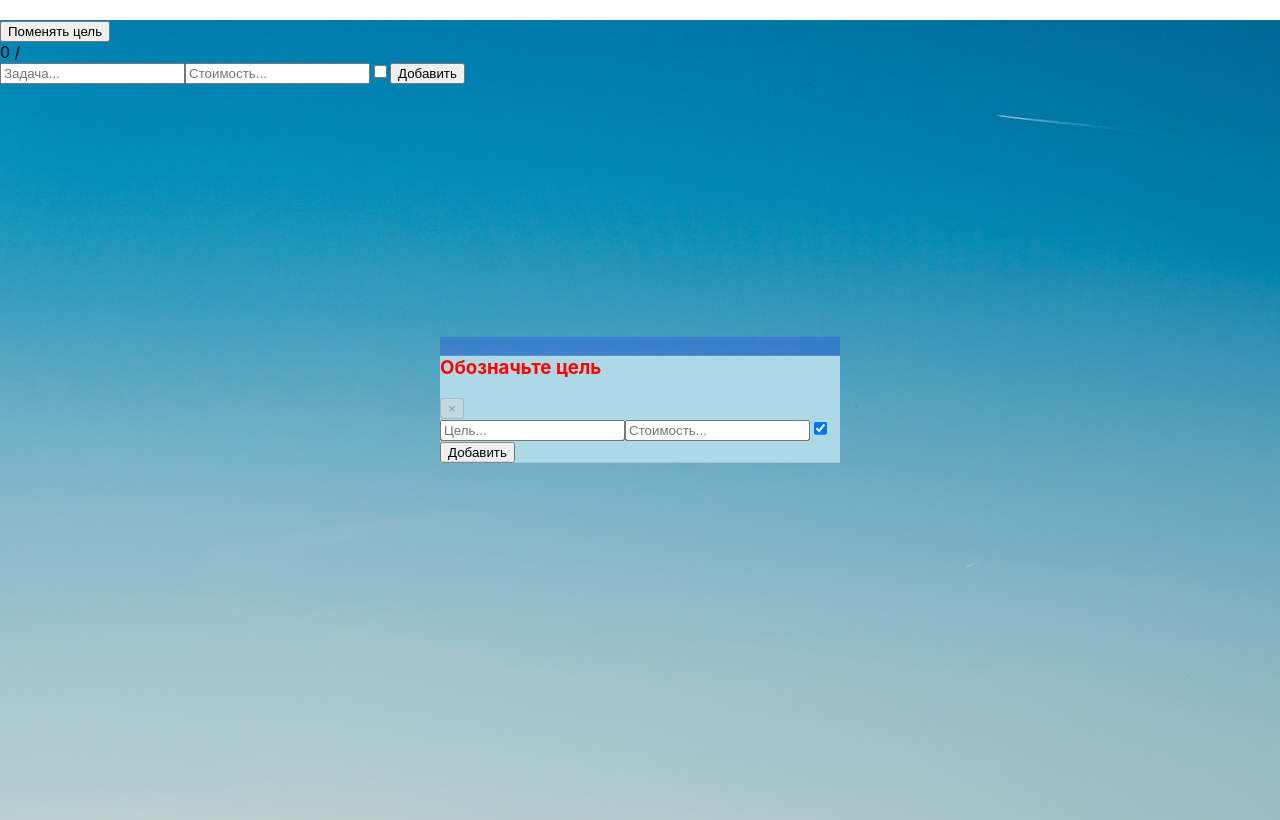
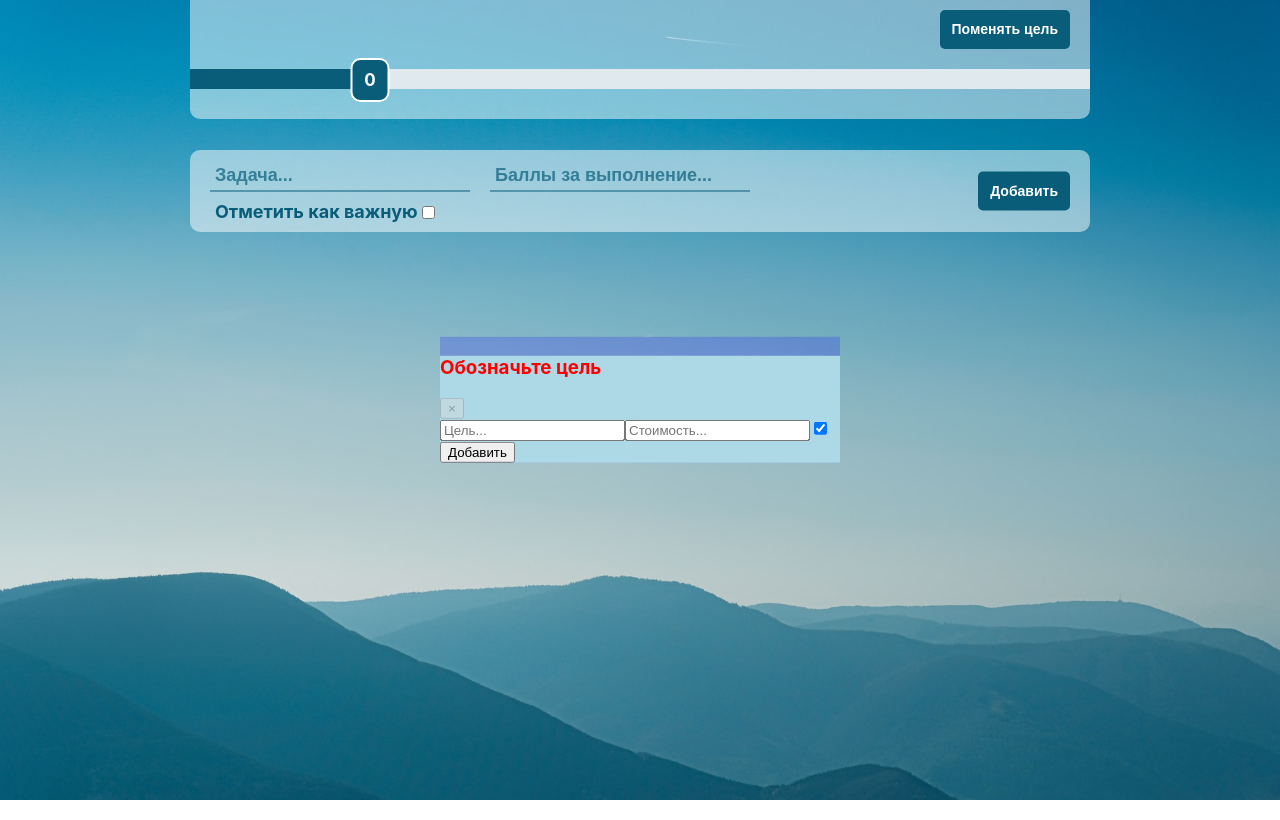
Before and after one commit to DarlingMila/to-dos, a React (Create React App) app: page / in a window 1280 px wide. Built offline with nearby package versions, Linux system fonts and the light colour scheme.

Commit message:
change style in App, Goal, Form, List, Item

```diff
--- a/src/App.css
+++ b/src/App.css
@@ -1,17 +1,31 @@
-.App {
-  /* position: fixed;
-  top: 0;
-  left: 0;
-  right: 0;
-  bottom: 0; */
-
+.app {
   min-height: 100vh;
 
   background-image: url("./images/jan-baborak-n9dTKxMjheE-unsplash.jpg");
   background-repeat: no-repeat;
   background-attachment: fixed;
+  background-position:center;
+  background-size: cover;
+  background-clip: border-box;
 
+  padding: 0;
+  margin: 0;
 
+  /* цвета */
+  --dark-blue-color: rgba(9, 93, 121, 1);
+  --see-through-dark-blue-color: rgba(9, 93, 121, 0.5);
+  /* --light-blue-color: rgba(14, 145, 184, 1); */
+  --light-grey-color: rgb(224, 234, 238, 1);
+  --white-color: rgba(255, 255, 255, 1);
 
+  --see-through-white-color: rgba(255, 255, 255, 0.5);
+  --see-through-light-grey-color: rgba(224, 234, 238, 0.5);
+
+  --black-color: rgba(0, 0, 0, 1);
+  --see-through-black-color: rgba(0, 0, 0, 0.2);
 
 }
+
+.app_wrapper {
+  padding-top: 150px;
+}
--- a/src/App.js
+++ b/src/App.js
@@ -56,7 +56,7 @@ function App() {
 
 
   const addTask = (task) => {
-    console.log("task", task);
+    //console.log("task", task);
     setList([...list, task]);
   };
 
@@ -71,10 +71,10 @@ function App() {
 
     if (isDone) {
       setEarnedPoints(earnedPoints - price);
-      console.log("earnedPoints - price = ", earnedPoints - price);
+      //console.log("earnedPoints - price = ", earnedPoints - price);
     } else {
       setEarnedPoints(earnedPoints + price);
-      console.log("earnedPoints + price = ", earnedPoints + price);
+      //console.log("earnedPoints + price = ", earnedPoints + price);
     }
 
     setList(list.map((item) => {
@@ -117,15 +117,17 @@ function App() {
 
 
   return (
-    <div className="App">
+    <div className="app">
       <Goal
         goal={goal}
         earnedPoints={earnedPoints}
         openPopup={openPopup}
         isAchieved={isAchieved}
       />
-      <Form addTask={addTask} />
-      <List list={list} deleteTask={deleteTask} doneTask={doneTask} />
+      <div className="app_wrapper">
+        <Form addTask={addTask} />
+        <List list={list} deleteTask={deleteTask} doneTask={doneTask} />
+      </div>
 
       <GoalPopup
         goal={goal}
--- /dev/null
+++ b/src/components/Form/Form.css
@@ -0,0 +1,91 @@
+.formSection{
+  width: 900px;
+  margin: 0 auto;
+  background-color: var(--see-through-white-color);
+  border-radius: 10px;
+  padding: 10px 20px;
+  box-sizing: border-box;
+  position: relative;
+}
+
+.formSection form {
+
+}
+
+.form_inputWrapper {
+  margin-bottom: 10px;
+}
+
+.form_inputWrapper input {
+  width: 250px;
+  height: 20px;
+  padding: 5px;
+  border: none;
+  border-bottom: 2px solid var(--see-through-dark-blue-color);
+  color: var(--dark-blue-color);
+  background-color: transparent;
+  margin-right: 20px;
+  font-size: 18px;
+  transition: all 0.2s ease-in;
+  font-weight: bold;
+}
+
+.form_inputWrapper input::placeholder { /* Chrome, Firefox, Opera, Safari 10.1+ */
+  color: var(--dark-blue-color);
+  opacity: 0.7; /* Firefox */
+}
+
+.form_inputWrapper input:-ms-input-placeholder { /* Internet Explorer 10-11 */
+  color: var(--dark-blue-color);
+  opacity: 0.7;
+}
+
+.form_inputWrapper input::-ms-input-placeholder { /* Microsoft Edge */
+  color: var(--dark-blue-color);
+  opacity: 0.7;
+}
+
+.form_inputWrapper input:focus {
+  outline: none;
+  border-bottom-color: var(--dark-blue-color);
+}
+
+.form_checkboxWrapper label {
+  font-size: 18px;
+  font-weight: bold;
+  line-height: 18px;
+  color: var(--dark-blue-color);
+  padding-left: 5px;
+}
+
+.form_checkboxWrapper input {
+ vertical-align: text-bottom;
+}
+
+.formSection form button {
+ position: absolute;
+ top: 50%;
+ right: 20px;
+ transform: translateY(-50%);
+ transform-origin: center;
+
+ border-radius: 5px;
+ line-height: 15px;
+ font-size: 14px;
+ font-weight: bold;
+
+ padding: 10px;
+ color: var(--white-color);
+ background-color: var(--dark-blue-color);
+ border: 2px solid var(--dark-blue-color);
+
+ cursor: pointer;
+ transition: all 0.2s ease-in;
+}
+
+.formSection form button:hover  {
+  background-color: var(--light-grey-color);
+  color: var(--dark-blue-color);
+  border: 2px solid var(--dark-blue-color);
+  animation: none;
+}
--- a/src/components/Form/Form.js
+++ b/src/components/Form/Form.js
@@ -1,4 +1,5 @@
 import React, { useState } from "react";
+import "./Form.css";
 
 function Form ({ addTask }) {
 
@@ -25,8 +26,9 @@ function Form ({ addTask }) {
   }
 
   return (
-    <section>
+    <section className="formSection">
       <form onSubmit={submitTask}>
+        <div className="form_inputWrapper">
           <input
             type="text"
             name="task"
@@ -35,18 +37,25 @@ function Form ({ addTask }) {
             onChange={(e) => {
               setName(e.target.value);
             }}
+            autoComplete="off"
             required
           />
+
           <input
             type="number"
             name="cost"
             id="cost"
-          placeholder="Стоимость..."
+            placeholder="Баллы за выполнение..."
             onChange={(e) => {
               setPrice(e.target.value);
             }}
+            autoComplete="off"
             required
           />
+        </div>
+
+        <div className="form_checkboxWrapper">
+          <label htmlFor="importance">Отметить как важную</label>
           <input
             type="checkbox"
             name="importance"
@@ -56,6 +65,8 @@ function Form ({ addTask }) {
               setIsImportant(!isImportant);
             }}
           />
+        </div>
+
         <button type="submit">Добавить</button>
       </form>
     </section>
--- a/src/components/Goal/Goal.css
+++ b/src/components/Goal/Goal.css
@@ -1,7 +1,128 @@
+@keyframes colorChanging {
+  from {
+    background-color: var(--dark-blue-color);
+  }
+  to {
+    background-color: var(--see-through-dark-blue-color);
+  }
+
+}
+
+
+.goal {
+  background-color: var(--see-through-white-color);
+  border-bottom-left-radius: 10px;
+  border-bottom-right-radius: 10px;
+
+  width: 900px;
+
+  padding-bottom: 20px;
+
+  position: fixed;
+  margin: auto;
+  left: 0;
+  right: 0;
+
+  z-index: 1;
+
+}
+
+.wrapper {
+  display: flex;
+  justify-content: space-between;
+  align-items: center;
+  padding: 10px 20px;
+}
+
+.goal h1 {
+  margin: 0;
+  font-size: 30px;
+  color: var(--dark-blue-color);
+  text-shadow: 1px 1px 2px var(--white-color);
+}
+
 .goal_achieved h1 {
-  color: green;
+  color: var(--see-through-dark-blue-color);
+  text-shadow: none;
+  text-decoration: line-through;
+}
+
+.goal button {
+ border-radius: 5px;
+ line-height: 15px;
+ font-size: 14px;
+ font-weight: bold;
+
+ padding: 10px;
+ color: var(--white-color);
+ background-color: var(--dark-blue-color);
+ border: 2px solid var(--dark-blue-color);
+
+ cursor: pointer;
+ transition: all 0.2s ease-in;
+}
+
+.goal button:hover,
+.goal_achieved button:hover  {
+  background-color: var(--light-grey-color);
+  color: var(--dark-blue-color);
+  border: 2px solid var(--dark-blue-color);
+  animation: none;
 }
 
 .goal_achieved button {
-  background-color: green;
+  animation: colorChanging 1s ease-in-out infinite alternate;
 }
+
+.goal_progressBar {
+  position: relative;
+  padding: 10px 0;
+}
+
+.line {
+  width: 100%;
+  height: 20px;
+  background-color: var(--light-grey-color);
+  color: var(--dark-blue-color);
+  text-align: end;
+  padding-right: 5px;
+  box-sizing: border-box;
+  vertical-align: middle;
+  line-height: 20px;
+  font-weight: bold;
+
+}
+
+.line_green {
+  background-color: var(--dark-blue-color);
+  position: absolute;
+  top: 0;
+  left: 0;
+  width: 20%;
+  transform: translate(0, 50%);
+  transition: all 0.5s ease-in-out;
+}
+
+.dot {
+  background-color: var(--dark-blue-color);
+  border: 2px solid var(--white-color);
+  color: var(--white-color);
+  height: 40px;
+  position: absolute;
+  top: 0;
+  right: 0;
+  z-index: 1;
+  border-radius: 10px;
+  transform: translate(50%, -25%);
+  transform-origin: center;
+  text-align: center;
+  vertical-align: middle;
+  margin: 0;
+  padding: 0;
+  line-height: 40px;
+  font-size: 17px;
+  font-weight: bold;
+  line-height: 40px;
+  padding: 0 5px;
+  min-width: 25px;
+}
--- a/src/components/Goal/Goal.js
+++ b/src/components/Goal/Goal.js
@@ -6,15 +6,46 @@ function Goal({ goal, earnedPoints, openPopup, isAchieved }) {
     openPopup();
   };
 
+  const setWidth = () => {
+    if (earnedPoints >= goal.price) {
+      return "100%";
+    }
+    const width = (earnedPoints * 100) / goal.price;
+    return `${width}%`;
+  }
+
+  const madeProgress = {
+    width: setWidth(),
+  };
+
   return (
     <section className={`goal ${isAchieved ? "goal_achieved" : ""}`}>
-      <h1>{goal.name}</h1>
-      <button type="button" onClick={open}>
-        Поменять цель
-      </button>
-      <div>
+      <div className="wrapper">
+        <h1>{goal.name}</h1>
+        <button type="button" onClick={open}>
+          Поменять цель
+        </button>
+      </div>
+      <div className="goal_progressBar">
+        <div className="line">{goal.price}</div>
+        <div className="line line_green" style={madeProgress}>
+          <div className="dot">{earnedPoints}</div>
+        </div>
+      </div>
+      {/* <div
+        className="goal_progressBar"
+        data-earnedPoints={earnedPoints}
+        data-goalPrice={goal.price}
+      >
         {earnedPoints} / {goal.price}
       </div>
+      <div
+        className="goal_progressBar"
+        data-earnedPoints={earnedPoints}
+        data-goalPrice={goal.price}
+      >
+        {earnedPoints} / {goal.price}
+      </div> */}
     </section>
   );
 }
--- a/src/components/List/List.css
+++ b/src/components/List/List.css
@@ -1,12 +1,18 @@
-.section {
-  max-width: 800px;
+.list {
+  width: 900px;
   margin: 0 auto;
+  margin-top: 30px;
 
   /* border: 1px solid red; */
 }
 
-.list {
+.list ul {
   list-style: none;
-  margin: 0;
+  margin: 0 auto;
   padding: 0;
+
+  display: grid;
+  row-gap: 20px;
+  grid-template-columns: repeat(auto-fit, 300px);
+  justify-content: space-around;
 }
--- a/src/components/List/List.js
+++ b/src/components/List/List.js
@@ -5,8 +5,8 @@ import "./List.css";
 
 function List({ list, deleteTask, doneTask }) {
   return (
-    <section className="section">
-      <ul className="list">
+    <section className="list">
+      <ul>
         {list.map((task) => {
           return (
             <Item
```
Also changed, not shown: src/components/Item/Item.css (+58 -25 lines). Lines whose indentation alone changed are shown as unchanged.
